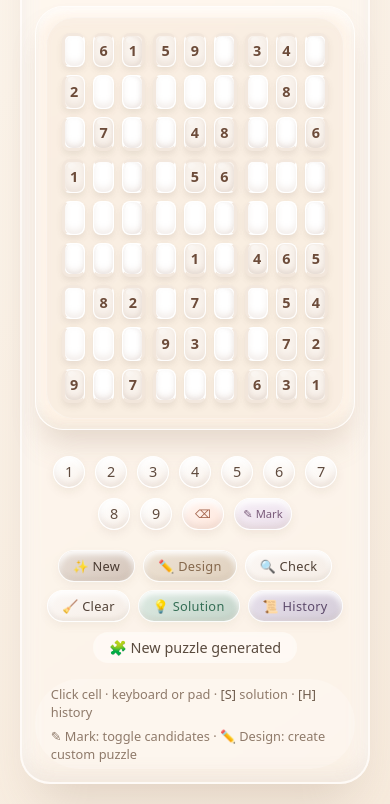
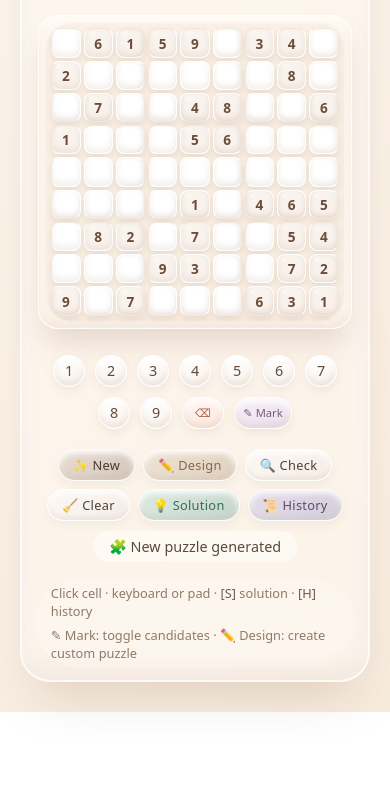
Before and after one commit to Cephryna/Sudoku, a plain HTML site: page index.html in a window 390 px wide. Shown: the part 132-936 px from the top of the page. After the commit the page ends 844 px from the top, so only its background shows below. Drawn offline with Linux system fonts and the light colour scheme.

Commit message:
Update index.html

```diff
--- a/index.html
+++ b/index.html
@@ -2,8 +2,8 @@
 <html lang="zh-CN">
 <head>
     <meta charset="UTF-8">
-    <meta name="viewport" content="width=device-width, initial-scale=1.0">
-    <title>Sudoku</title>
+    <meta name="viewport" content="width=device-width, initial-scale=1.0, maximum-scale=1.0, user-scalable=no">
+    <title>Sudoku - Jelly Style</title>
     <style>
         /* ========== 核心复位与字体 ========== */
         * {
@@ -92,9 +92,8 @@
 
         /* ========== 核心数独外框 ========== */
         .board-wrapper {
-            /* 使用轻微的凹陷阴影模拟透明底槽 */
             background: rgba(255, 235, 215, 0.3);
-            padding: 24px;
+            padding: 1.5vw;
             border-radius: 40px;
             box-shadow:
                 inset 0 -6px 10px rgba(120, 100, 80, 0.08),
@@ -104,56 +103,62 @@
             margin: 6px auto 10px auto;
             width: fit-content;
             border: 1px solid rgba(255, 255, 255, 0.8);
+            max-width: 100%;
         }
 
-        /* ========== 数独表格 (透明隔断风格) ========== */
+        /* ========== 数独表格 (修复竖屏窄缝) ========== */
         table.sudoku {
             border-collapse: separate;
-            /* 表格背景作为格子的“凹槽”，呼应原图透明分割线 */
             background: rgba(236, 222, 210, 0.25);
             border-radius: 28px;
             overflow: hidden;
             margin: 0 auto;
-            border-spacing: 8px; /* 增加了间距，营造出分界线凹槽 */
-            padding: 8px;
+            /* 使用 vw 单位让间距在手机上等比缩小，腾出空间给格子 */
+            border-spacing: 0.8vw;
+            padding: 0.8vw;
             box-shadow: inset 0 0 0 1px rgba(255,255,255,0.3);
         }
 
         table.sudoku td {
-            width: 58px;
-            height: 58px;
+            /* 使用 vmin 保证在大屏/小屏下比例协调，防止挤扁 */
+            width: 7vmin;
+            height: 7vmin;
+            min-width: 34px;
+            min-height: 34px;
+            max-width: 60px;
+            max-height: 60px;
+
             text-align: center;
             vertical-align: middle;
-            font-size: 1.6rem;
+
+            /* ============================================== */
+            /* 核心修改：调小了手机上字体的最大尺寸限制 */
+            font-size: clamp(0.8rem, 2.2vmin, 1.6rem);
+            /* ============================================== */
+
             font-weight: 600;
             color: #4d3e33;
 
             border-radius: 16px;
-            /* 果冻白色的圆润底座 */
             background: #ffffff;
 
-            /* 3D 高光与底部阴影，让方块凸起 */
             box-shadow:
                 inset 0 -4px 6px rgba(180, 150, 130, 0.15),
                 0 4px 6px rgba(100, 80, 70, 0.1);
 
             transition: all 0.1s ease;
             position: relative;
-            /* 透明轮廓+高光边缘 */
             border: 1px solid rgba(255, 255, 255, 0.9);
         }
 
-        /*
-           利用伪元素增加左上角的【高光点】，还原图片中果冻的高级质感。
-           【注】：当用户填入数字时，高光仍然保留，保证字体清晰的立体感。
-        */
+        /* 左上角的高光点 */
         table.sudoku td::before {
             content: '';
             position: absolute;
-            top: 3px;
-            left: 8px;
-            width: 14px;
-            height: 10px;
+            top: 8%;
+            left: 12%;
+            width: 25%;
+            height: 20%;
             background: linear-gradient(135deg, rgba(255, 255, 255, 0.9) 0%, rgba(255, 255, 255, 0) 100%);
             border-radius: 50%;
             pointer-events: none;
@@ -161,30 +166,26 @@
             opacity: 0.8;
         }
         table.sudoku td.given::before {
-            opacity: 0.5; /* 给定数字稍微暗一点，凸显区分度 */
+            opacity: 0.5;
         }
 
-        /* 模拟图片中的 3x3 宫格加粗分隔（通过增大四周单元格的阴影） */
+        /* 模拟 3x3 宫格分隔线 */
         table.sudoku td:nth-child(3n) {
-            margin-right: 0px;
-            border-right: 3px solid rgba(240, 226, 214, 0.8);
+            border-right: 0.3vw solid rgba(240, 226, 214, 0.8);
             box-shadow: inset -2px 0 4px rgba(140, 120, 100, 0.08), inset 0 -4px 6px rgba(180, 150, 130, 0.15), 0 4px 6px rgba(100, 80, 70, 0.1);
         }
         table.sudoku td:nth-child(3n+1) {
-            margin-left: 0px;
-            border-left: 3px solid rgba(240, 226, 214, 0.8);
+            border-left: 0.3vw solid rgba(240, 226, 214, 0.8);
         }
         table.sudoku tr:nth-child(3n) td {
-            margin-bottom: 0px;
-            border-bottom: 3px solid rgba(240, 226, 214, 0.8);
+            border-bottom: 0.3vw solid rgba(240, 226, 214, 0.8);
             box-shadow: inset 0 -2px 4px rgba(140, 120, 100, 0.08), inset 0 -4px 6px rgba(180, 150, 130, 0.15), 0 4px 6px rgba(100, 80, 70, 0.1);
         }
         table.sudoku tr:nth-child(3n+1) td {
-            margin-top: 0px;
-            border-top: 3px solid rgba(240, 226, 214, 0.8);
+            border-top: 0.3vw solid rgba(240, 226, 214, 0.8);
         }
 
-        /* ========== 单元格状态与颜色 ========== */
+        /* ========== 单元格状态 ========== */
         table.sudoku td.given {
             color: #6d4c3a;
             background: #f9f3ed;
@@ -198,10 +199,8 @@
             background: #f2fdf8;
         }
 
-        /* 选中高亮：增加外圈果冻光晕 */
         table.sudoku td.selected {
             background: #fff3eb !important;
-            /* 模拟软糖按下去的效果 */
             transform: scale(0.95);
             box-shadow: 0 0 0 4px rgba(255, 210, 170, 0.4), inset 0 -4px 6px rgba(200, 160, 130, 0.2);
         }
@@ -225,19 +224,18 @@
         /* ========== 候选数标记 ========== */
         .candidate-mark {
             position: absolute;
-            /* 调整位置避开左上角高光 */
-            top: 4px;
-            right: 5px;
-            font-size: 0.6rem;
+            top: 10%;
+            right: 10%;
+            font-size: 0.55rem;
             font-weight: 600;
             color: #a5836a;
-            line-height: 1.2;
+            line-height: 1.1;
             text-align: right;
             pointer-events: none;
             background: transparent;
             letter-spacing: 0.2px;
             opacity: 0.9;
-            max-width: 32px;
+            max-width: 70%;
             white-space: pre-wrap;
             word-break: break-all;
             z-index: 5;
@@ -481,25 +479,49 @@
             padding: 30px 0;
         }
 
-        /* ========== 响应式适配 ========== */
+        /* ========== 移动端适配 (字数优化) ========== */
         @media (max-width: 550px) {
             .container { padding: 1.2rem; border-radius: 40px;}
-            table.sudoku td { width: 42px; height: 42px; font-size: 1.2rem; border-radius: 12px;}
-            table.sudoku td::before { top: 1px; left: 4px; width: 10px; height: 8px;}
+            table.sudoku {
+                border-spacing: 3px;
+                padding: 3px;
+            }
+            table.sudoku td {
+                min-width: 30px;
+                min-height: 30px;
+                max-width: 36px;
+                max-height: 36px;
+                width: 8vw;
+                height: 8vw;
+                font-size: 1.1rem; /* 手机端较小字号，视觉不拥挤 */
+                border-radius: 10px;
+            }
+            table.sudoku td::before { top: 2px; left: 4px; width: 8px; height: 6px;}
             .num-btn { width: 38px; height: 38px; font-size: 1rem; }
-            .candidate-mark { font-size: 0.5rem; top: 1px; right: 2px; max-width: 26px; }
+            /* 手机端候选数改得更小一点 */
+            .candidate-mark { font-size: 0.45rem; top: 1px; right: 2px; max-width: 26px; }
             .num-btn.clear-btn { width: 48px; font-size: 0.8rem; }
             .num-btn.mark-btn { width: 70px; font-size: 0.75rem; }
             .modal { padding: 20px; }
             .btn { padding: 6px 14px; font-size: 0.8rem;}
         }
-        @media (max-width: 420px) {
-            table.sudoku td { width: 34px; height: 34px; font-size: 0.9rem; border-radius: 8px;}
-            table.sudoku td::before { top: 1px; left: 3px; width: 8px; height: 6px;}
+
+        /* 针对更极端的超小屏手机 */
+        @media (max-width: 400px) {
+            .container { padding: 0.8rem; border-radius: 30px;}
+            table.sudoku td {
+                min-width: 24px;
+                min-height: 24px;
+                max-width: 30px;
+                max-height: 30px;
+                width: 7.5vw;
+                height: 7.5vw;
+                font-size: 0.85rem; /* 超小屏再降一点 */
+                border-radius: 8px;
+            }
+            .board-wrapper { padding: 6px; border-radius: 20px;}
             .num-btn { width: 32px; height: 32px; font-size: 0.9rem; }
-            .candidate-mark { font-size: 0.4rem; top: 1px; right: 1px; max-width: 20px; }
-            .container { padding: 0.8rem; border-radius: 30px;}
-            .board-wrapper { padding: 10px; border-radius: 28px;}
+            .candidate-mark { font-size: 0.35rem; top: 0px; right: 0px; max-width: 16px; }
             .num-btn.clear-btn { width: 42px; font-size: 0.7rem; }
             .num-btn.mark-btn { width: 58px; font-size: 0.7rem; }
         }
```
